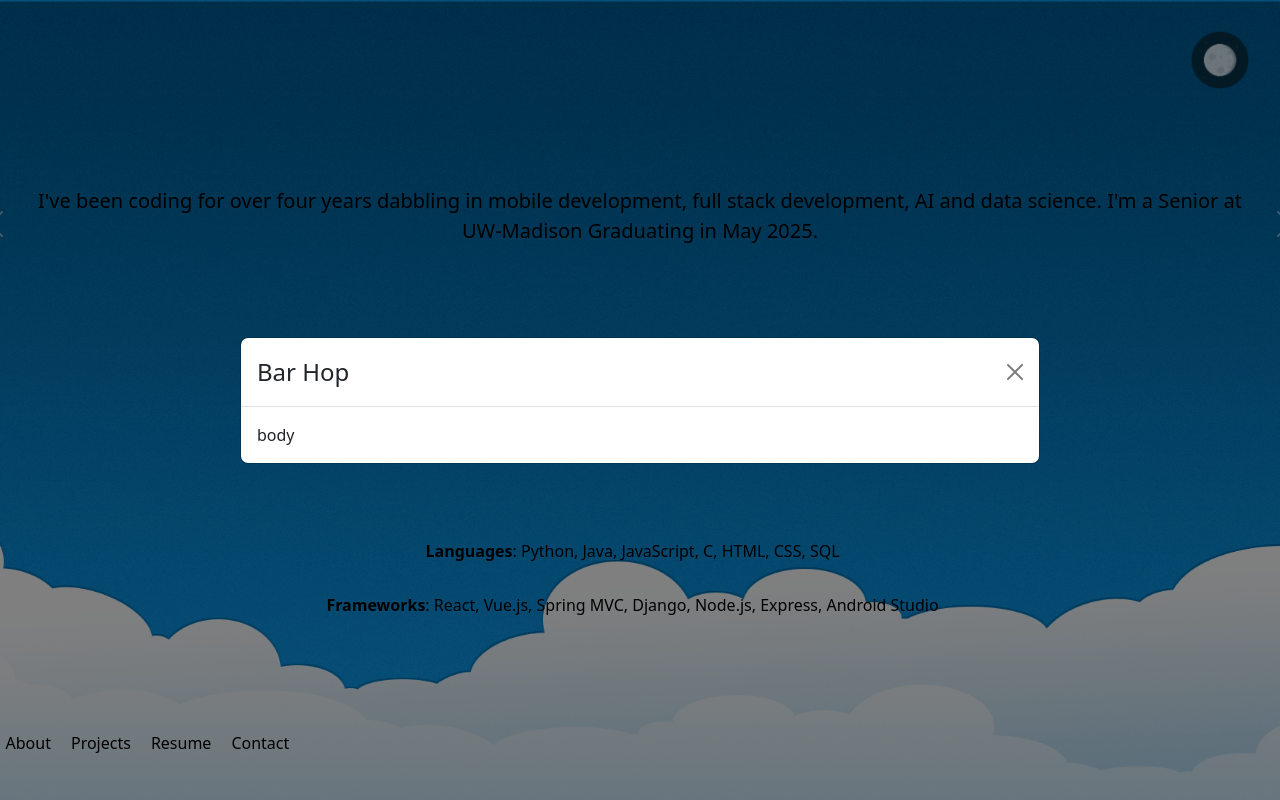
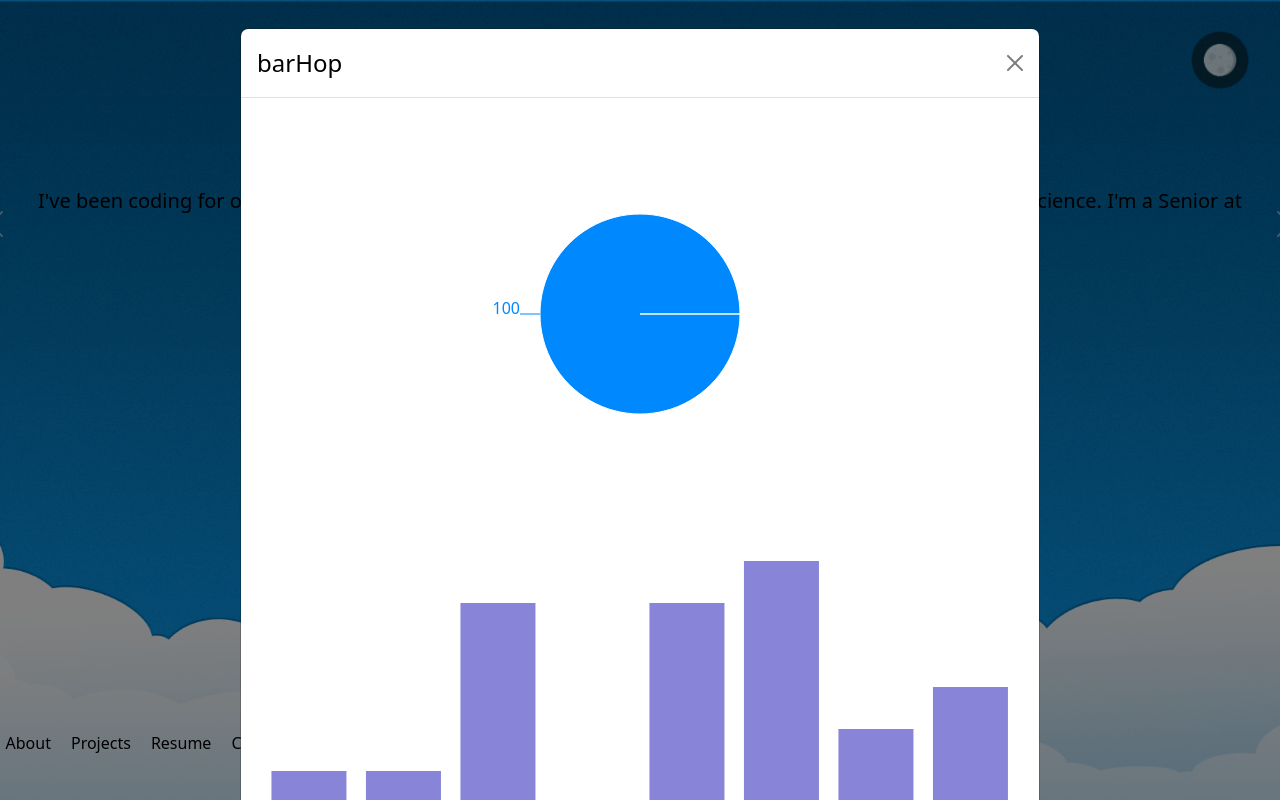
Before and after one commit to KohnKaleb/kaleb-wbsite, a React (Create React App) app: page / in a window 1280 px wide. Both pictures are taken after a click on the element 486 px from the left and 431 px from the top of the page. Built offline with nearby package versions, Linux system fonts and the light colour scheme.

Commit message:
Created visualizations for project data

```diff
--- a/package.json
+++ b/package.json
@@ -10,11 +10,13 @@
     "@testing-library/jest-dom": "^5.17.0",
     "@testing-library/react": "^13.4.0",
     "@testing-library/user-event": "^13.5.0",
+    "apexcharts": "^3.49.1",
     "bootstrap": "^5.3.3",
     "cors": "^2.8.5",
     "jquery": "^3.7.1",
     "node-mailjet": "^6.0.5",
     "react": "^18.2.0",
+    "react-apexcharts": "^1.4.1",
     "react-bootstrap": "^2.10.2",
     "react-dom": "^18.2.0",
     "react-hot-toast": "^2.4.1",
@@ -22,6 +24,7 @@
     "react-router-dom": "^6.23.1",
     "react-scripts": "5.0.1",
     "react-three-fiber": "^6.0.13",
+    "recharts": "^2.12.7",
     "sass": "^1.77.1",
     "styled-components": "^6.1.8",
     "three": "^0.164.1",
--- a/src/components/CustomModal.jsx
+++ b/src/components/CustomModal.jsx
@@ -1,19 +1,57 @@
 import Modal from 'react-bootstrap/Modal';
+import { Pie, XAxis, Legend, Bar, BarChart, ResponsiveContainer, PieChart, Tooltip, Cell } from 'recharts';
 
-const CustomModal = ({ modalHeading, modalBody, showModal, setShowModal }) => {
+const CustomModal = ({ modalHeading, modalBody, showModal, setShowModal, toggleLight, pieData, barData }) => {
+  const COLORS = ['#0088FE', '#00C49F', '#FFBB28', '#FF8042'];
+  console.log(barData);
   return (
     <Modal
       size="lg"
       show={showModal}
+      data-bs-theme={toggleLight === "light" ? "light" : "dark"}
       onHide={() => setShowModal(false)}
       centered
     >
       <Modal.Header closeButton>
-            <Modal.Title>{modalHeading}</Modal.Title>
+        <Modal.Title
+          style={{ color: toggleLight === "light" ? "black" : "white" }}
+        >
+          {modalHeading}
+        </Modal.Title>
       </Modal.Header>
-          <Modal.Body>{modalBody}</Modal.Body>
+      <Modal.Body
+        style={{ color: toggleLight === "light" ? "black" : "white" }}
+      >
+          <ResponsiveContainer width="100%" height={400}>
+          <PieChart>
+            <Pie
+              data={pieData}
+              dataKey="value"
+              nameKey="name"
+              cx="50%"
+              cy="50%"
+              outerRadius={100}
+              fill="#8884d8"
+              label
+            >
+              {pieData.map((entry, index) => (
+                <Cell key={`cell-${index}`} fill={COLORS[index % COLORS.length]} />
+              ))}
+            </Pie>
+            <Tooltip />
+          </PieChart>
+        </ResponsiveContainer>
+        <ResponsiveContainer width="100%" height={400}>
+            <BarChart width={150} height={40} data={barData}>
+              <XAxis dataKey="name" />
+              <Tooltip />
+              <Legend />
+              <Bar dataKey="value" fill="#8884d8" />
+            </BarChart>
+        </ResponsiveContainer>
+      </Modal.Body>
     </Modal>
-    )
+  );
 }
 
 export default CustomModal;
--- a/src/components/Projectsc.jsx
+++ b/src/components/Projectsc.jsx
@@ -4,6 +4,7 @@ import Navbar from './Navbar';
 import BarHop from '../images/BarHop.png';
 import RunCrafter from '../images/RunCrafter.png';
 import CustomModal from './CustomModal';
+
 
 const Section = styled.div`
     height: 100vh;
@@ -43,6 +44,8 @@ const CardImg = styled.img`
 const Projects = ({toggleLight}) => {
     const [showModal, setShowModal] = useState(false);
     const [projectHead, setProjectHead] = useState("");
+    const [pieData, setPieData] = useState([]);
+    const [barData, setBarData] = useState([]);
 
     const projectText = (project) => {
         switch (project) {
@@ -50,21 +53,28 @@ const Projects = ({toggleLight}) => {
                 return () => {
                     setShowModal(true);
                     setProjectHead(project);
+                    setPieData([{name: "Java", value: 100}]);
+                    setBarData([{name: "10/15 - 10/21", value: 2}, {name: "10/29 - 11/4", value: 2},  {name: "11/5 - 11/11", value: 6}, {name: "11/12 - 11/18", value: 1}, {name: "11/19 - 11/25", value: 6}, {name: "11/26 - 12/2", value: 7}, {name: "12/3 - 12/9", value: 3}, {name: "12/10 - 12/16", value: 4}])
                 }
-            default:
+            case "runCrafter":
                 return () => {
                     setShowModal(true);
                     setProjectHead(project);
+                    setPieData([{name: "Python", value: 69.8}, {name: "HTML", value: 26.3}, {name: "CSS", value: 3.9}]);
+                    setBarData([{name: "9/24 - 9/30", value: 18}, {name: "10/1 - 10/7", value: 11},  {name: "10/8 - 10/14", value: 4}, {name: "10/15 - 10/21", value: 2}])
+
                 }
+            default:
+              return () => {}
         }
     }
 
     return (
       <Section id="projects">
         <Navbar toggleLight={toggleLight} />
-        <CustomModal showModal={showModal} setShowModal={setShowModal} modalHeading={projectHead} modalBody="body" />
+        <CustomModal showModal={showModal} toggleLight={toggleLight} setShowModal={setShowModal} modalHeading={projectHead} modalBody="body" pieData={pieData} barData={barData} />
         <Cards>
-          <div onClick={projectText("Bar Hop")}>
+          <div onClick={projectText("barHop")}>
             <Card className="card">
               <CardImg
                 src={BarHop}
@@ -89,7 +99,7 @@ const Projects = ({toggleLight}) => {
               </div>
             </Card>
           </div>
-          <div onClick={projectText("Run Crafter")}>
+          <div onClick={projectText("runCrafter")}>
             <Card className="card">
               <CardImg
                 src={RunCrafter}
```
Also changed, not shown: 1 other file (tests, documents, lock files or other folders). Lines whose indentation alone changed are shown as unchanged.
